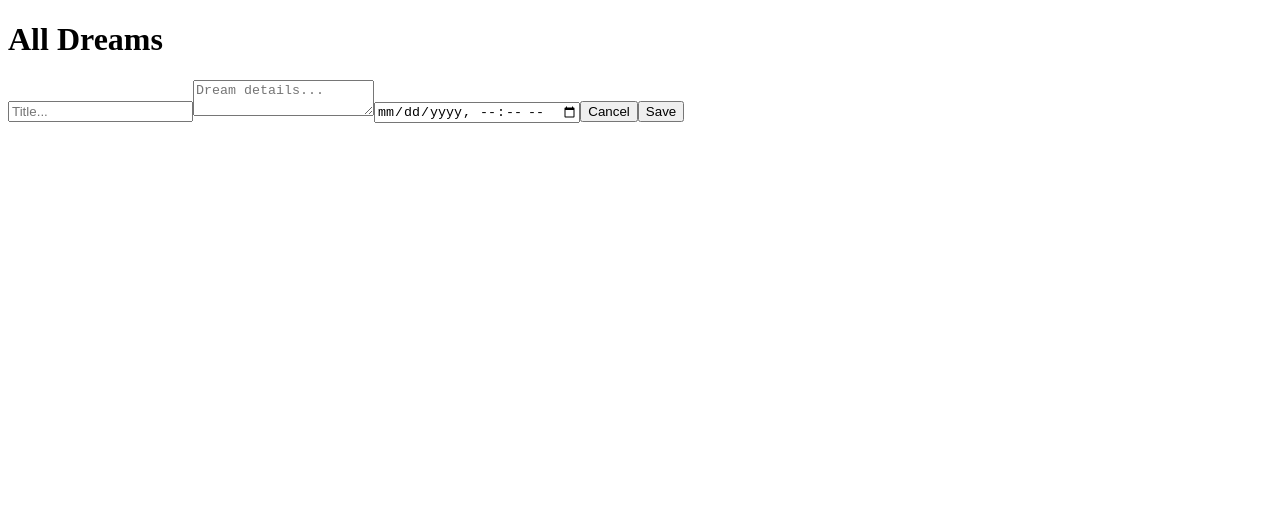
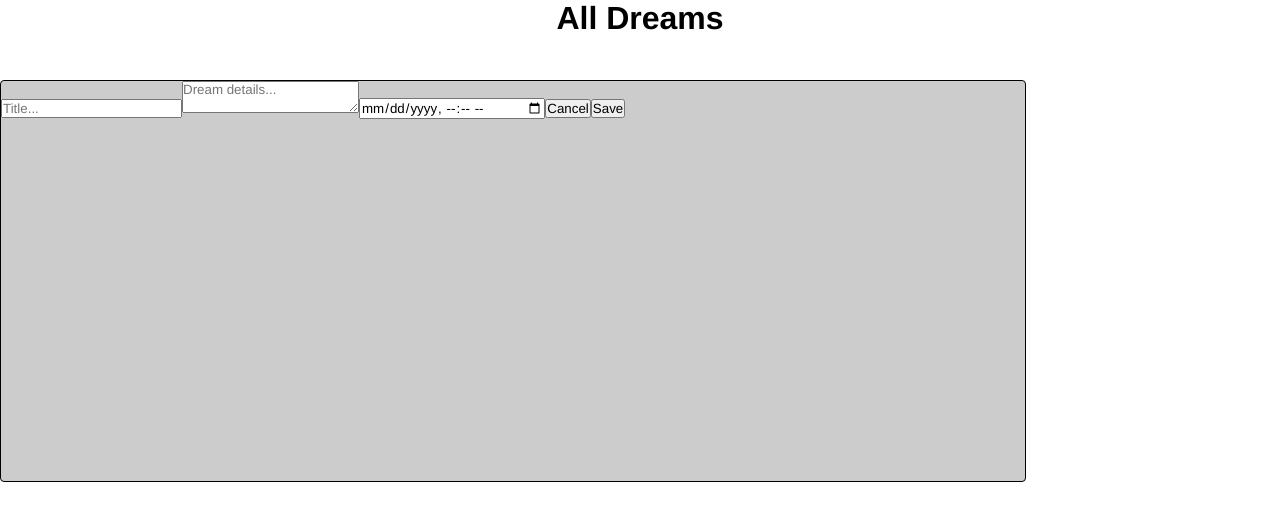
Before and after one commit to zen-da-baker/dream-journal, a React (Create React App) app in the folder dream-journal/: page / in a window 1280 px wide. Both pictures are taken after a click on the button "New Dream". Shown: the top 520 px of the page. Built offline with nearby package versions, Linux system fonts and the light colour scheme.

Commit message:
Global css created

```diff
--- a/dream-journal/src/App.tsx
+++ b/dream-journal/src/App.tsx
@@ -1,4 +1,6 @@
 // Import styles
+import "./styles/global.css";
+import "./styles/title.css";
 
 // import view of the user screen as a single component
 import { View } from './View';
--- a/dream-journal/src/components/DreamSummaryCard.tsx
+++ b/dream-journal/src/components/DreamSummaryCard.tsx
@@ -15,7 +15,7 @@ export function DreamSummaryCard({ dream }: { dream: DreamModel }) {
     return (
         <div className="dream-card" key={ dream.id }>
 
-            <h3>{ dream.title }</h3>
+            <h3 className="title">{ dream.title }</h3>
 
             <p>{ dateText }</p>
 
--- a/dream-journal/src/components/DreamView.tsx
+++ b/dream-journal/src/components/DreamView.tsx
@@ -80,6 +80,7 @@ export function DreamView({ dream } : { dream: DreamModel }) {
 
         }
 
+        // Toggle the edit state
         toggleEditState();
 
     }
@@ -95,7 +96,7 @@ export function DreamView({ dream } : { dream: DreamModel }) {
 
                     <button onClick={ toggleEditState }>Cancel</button>
 
-                    <input type="text" value={ title } onChange={ handleTitleEdit } />
+                    <input className="title" type="text" value={ title } onChange={ handleTitleEdit } />
 
                     <textarea rows={ 20 } cols={ 40 } value={ body } onChange={ handleBodyEdit }>
 
@@ -115,7 +116,7 @@ export function DreamView({ dream } : { dream: DreamModel }) {
 
                     <button onClick={ toggleEditState }>Edit</button>
 
-                    <h2>{ dream.title }</h2>
+                    <h2 className="title">{ dream.title }</h2>
 
                     <p>{ dream.body }</p>
 
--- a/dream-journal/src/components/NewDream.tsx
+++ b/dream-journal/src/components/NewDream.tsx
@@ -68,7 +68,7 @@ export function NewDream() {
     if (editState) {
 
         return (
-            <div>
+            <div className="dream-view">
 
                 <input type="text" placeholder="Title..." value={ title } onChange={ handleTitleEdit } />
 
--- a/dream-journal/src/pages/AllDreamsPage.tsx
+++ b/dream-journal/src/pages/AllDreamsPage.tsx
@@ -7,7 +7,7 @@ export function AllDreamsPage() {
     return (
         <main>
 
-            <h1>All Dreams</h1>
+            <h1 className="title">All Dreams</h1>
 
             <NewDream />
 
--- a/dream-journal/src/styles/dreamCard.css
+++ b/dream-journal/src/styles/dreamCard.css
@@ -6,4 +6,8 @@
 
     margin: 1rem;
 
+    width: 70vw;
+
+    border-radius: 0.5rem;
+
 }
--- a/dream-journal/src/styles/dreamView.css
+++ b/dream-journal/src/styles/dreamView.css
@@ -14,4 +14,6 @@
 
     height: 50vh;
 
+    border-radius: 0.25rem;
+
 }
--- /dev/null
+++ b/dream-journal/src/styles/global.css
@@ -0,0 +1,15 @@
+* {
+
+    font-family: 'Franklin Gothic Medium', 'Arial Narrow', Arial, sans-serif;
+
+    margin: 0;
+
+    padding: 0;
+
+}
+
+html {
+
+    font-size: 16px;
+
+}
--- /dev/null
+++ b/dream-journal/src/styles/title.css
@@ -0,0 +1,5 @@
+.title {
+
+    text-align: center;
+
+}
```
